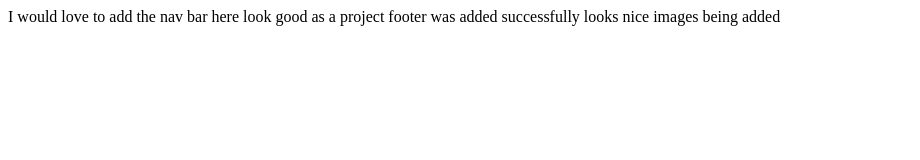
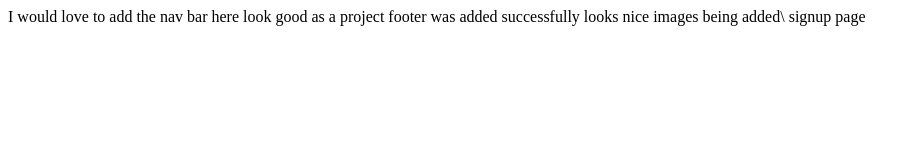
Before and after one commit to kiran-680/git-workflow, a plain HTML site: page index.html in a window 1280 px wide. Shown: the whole page, without its empty margins (0-920 px from the left). Drawn offline with Linux system fonts and the light colour scheme.

Commit message:
add signup page

```diff
--- a/index.html
+++ b/index.html
@@ -11,7 +11,8 @@
 
     footer was added successfully
     looks nice
-     images being added
+     images being added\
+     signup page
 
 
 
```
